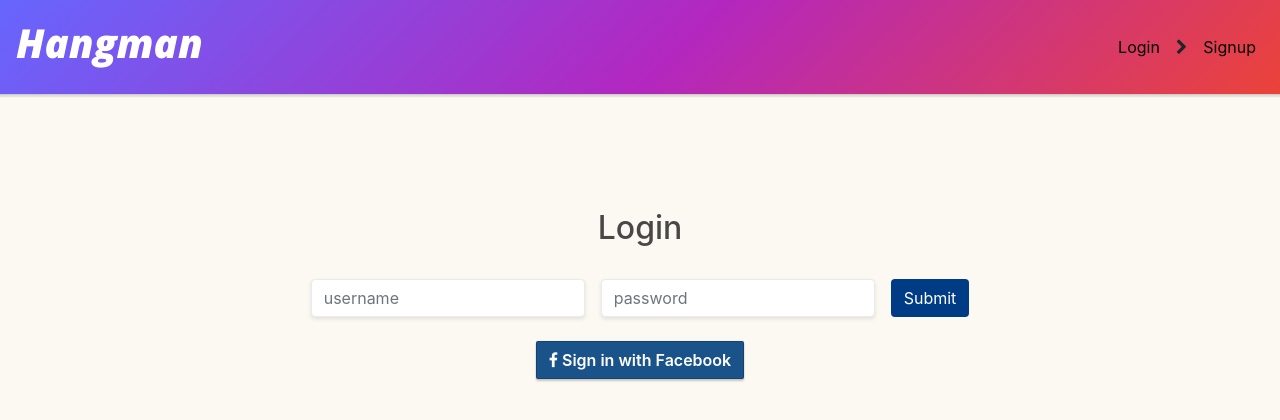
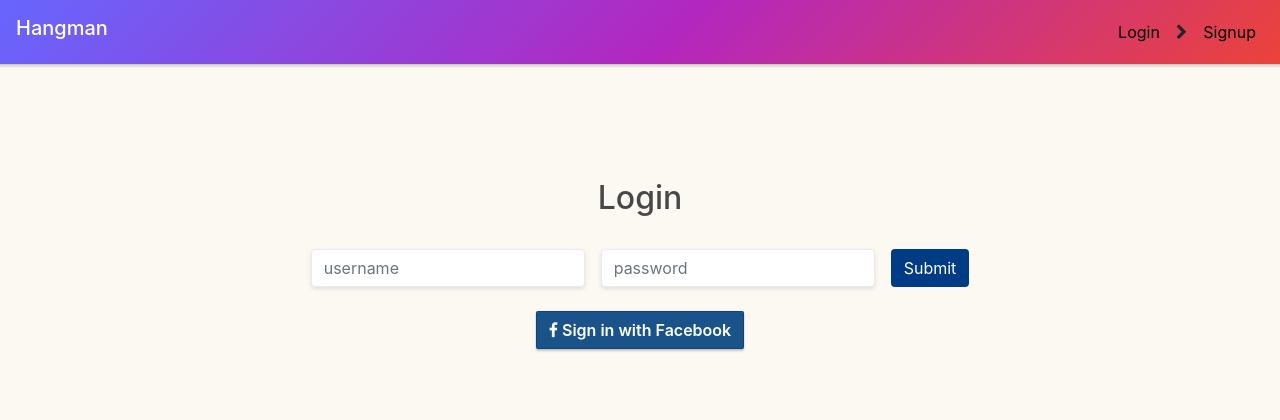
Before and after one commit to willshepp28/hangman_frontend, an Angular app: page /login in a window 1280 px wide. Shown: the top 420 px of the page. Built offline with nearby package versions, Linux system fonts and the light colour scheme.

Commit message:
created a shared folder. And the header is now in the shared/layout folder

```diff
--- a/src/app/app.component.html
+++ b/src/app/app.component.html
@@ -1,33 +1,6 @@
-<!--The content below is only a placeholder and can be replaced.-->
-<nav class="navbar navbar-expand-lg nav-hangmanBlue nav-alt ">
-    <a routerLink="/home"><h1 class="navbar-brand hangman-logo">Hangman</h1></a>
-    <button class="navbar-toggler" type="button" data-toggle="collapse" data-target="#navbarNavAltMarkup" aria-controls="navbarNavAltMarkup" aria-expanded="false" aria-label="Toggle navigation">
-      <span class="navbar-toggler-icon"></span>
-    </button>
 
 
-    <div class="ml-auto" id="navbarNavAltMarkup">
-
-       <!-- Shows if user is loggin in -->
-      <div *ngIf="isAuthenticated()" class="navbar-nav ml-auto d-flex flex-row flex-nowrap ">
-            <a routerLink="/home" ><li class="nav_text nav-link">Home</li></a>
-            <li class="nav_text nav-link"><i class="fa fa-chevron-right" aria-hidden="true"></i></li>
-            <a routerLink="/account/getId()"><li class="nav_text nav-link">Account</li></a>
-            <li class="nav_text nav-link"><i class="fa fa-chevron-right" aria-hidden="true"></i></li>
-            <a routerLink="#" (click)="logOut()"><li class="nav_text nav-link">LogOut</li></a>
-      </div>
-
-      <!-- Shows if user isnt loggin in -->
-      <div *ngIf="!isAuthenticated()" class="navbar-nav ml-auto">
-
-            <a routerLink="/login" ><li class="nav_text nav-link">Login </li></a>
-            <li class="nav_text nav-link"><i class="fa fa-chevron-right" aria-hidden="true"></i></li>
-            <a routerLink="/signup"><li class="nav_text nav-link">Signup</li></a>
-      </div>
-    </div>
-  </nav>
-
-
+  <app-header [isAuthenticated]="isAuthenticated()"></app-header>
 
       <router-outlet></router-outlet>
 
--- a/src/app/app.component.ts
+++ b/src/app/app.component.ts
@@ -26,7 +26,5 @@ export class AppComponent {
     return this.authService.isLoggedIn();
   }
 
-  logOut() {
-    this.authService.logout();
-  }
+
 }
--- a/src/app/app.module.ts
+++ b/src/app/app.module.ts
@@ -41,6 +41,7 @@ import { GameStatusGuard } from './core/guards/game-status/game-status.guard';
 import { VideoPlayerService } from './core/helpers/video-player/video-player.service';
 import { SetvideoTimeService } from './core/helpers/setvideo-time/setvideo-time.service';
 import { HangmanDisplayComponent } from './game/hangman-display/hangman-display.component';
+import { HeaderComponent } from './shared/layout/header/header.component';
 
 
 @NgModule({
@@ -53,7 +54,8 @@ import { HangmanDisplayComponent } from './game/hangman-display/hangman-display.
     AccountComponent,
     WonComponent,
     LossComponent,
-    HangmanDisplayComponent
+    HangmanDisplayComponent,
+    HeaderComponent
   ],
   imports: [
     BrowserModule,
--- /dev/null
+++ b/src/app/shared/layout/header/header.component.html
@@ -0,0 +1,28 @@
+<!--The content below is only a placeholder and can be replaced.-->
+<nav class="navbar navbar-expand-lg nav-hangmanBlue nav-alt ">
+  <a routerLink="/home"><h1 class="navbar-brand hangman-logo">Hangman</h1></a>
+  <button class="navbar-toggler" type="button" data-toggle="collapse" data-target="#navbarNavAltMarkup" aria-controls="navbarNavAltMarkup" aria-expanded="false" aria-label="Toggle navigation">
+    <span class="navbar-toggler-icon"></span>
+  </button>
+
+
+  <div class="ml-auto" id="navbarNavAltMarkup">
+
+     <!-- Shows if user is loggin in -->
+    <div *ngIf="isAuthenticated" class="navbar-nav ml-auto d-flex flex-row flex-nowrap ">
+          <a routerLink="/home" ><li class="nav_text nav-link">Home</li></a>
+          <li class="nav_text nav-link"><i class="fa fa-chevron-right" aria-hidden="true"></i></li>
+          <a routerLink="/account/getId()"><li class="nav_text nav-link">Account</li></a>
+          <li class="nav_text nav-link"><i class="fa fa-chevron-right" aria-hidden="true"></i></li>
+          <a routerLink="#" (click)="logOut()"><li class="nav_text nav-link">LogOut</li></a>
+    </div>
+
+    <!-- Shows if user isnt loggin in -->
+    <div *ngIf="!isAuthenticated" class="navbar-nav ml-auto">
+
+          <a routerLink="/login" ><li class="nav_text nav-link">Login </li></a>
+          <li class="nav_text nav-link"><i class="fa fa-chevron-right" aria-hidden="true"></i></li>
+          <a routerLink="/signup"><li class="nav_text nav-link">Signup</li></a>
+    </div>
+  </div>
+</nav>
--- /dev/null
+++ b/src/app/shared/layout/header/header.component.ts
@@ -0,0 +1,24 @@
+import { Component, OnInit, Input } from '@angular/core';
+import { AuthService } from 'src/app/core/authentication/auth.service';
+
+@Component({
+  selector: 'app-header',
+  templateUrl: './header.component.html',
+  styleUrls: ['./header.component.css']
+})
+export class HeaderComponent implements OnInit {
+
+  @Input() isAuthenticated: boolean;
+
+  constructor(
+    private authService: AuthService
+  ) { }
+
+  ngOnInit() {
+  }
+
+  logOut() {
+    this.authService.logout();
+  }
+
+}
```
Also changed, not shown: src/app/game/game.component.html (+11 -10 lines), src/app/shared/layout/header/header.component.css (added), 1 other file (tests, documents, lock files or other folders).
